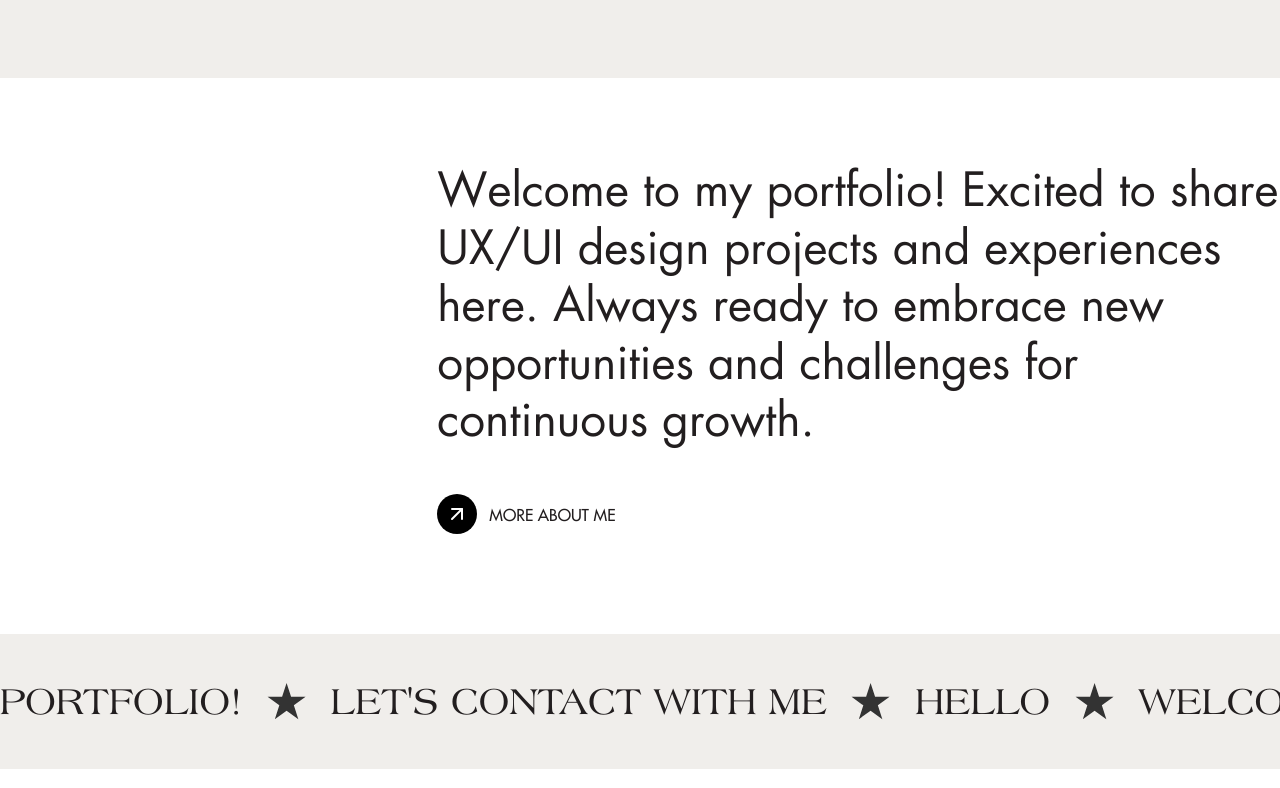
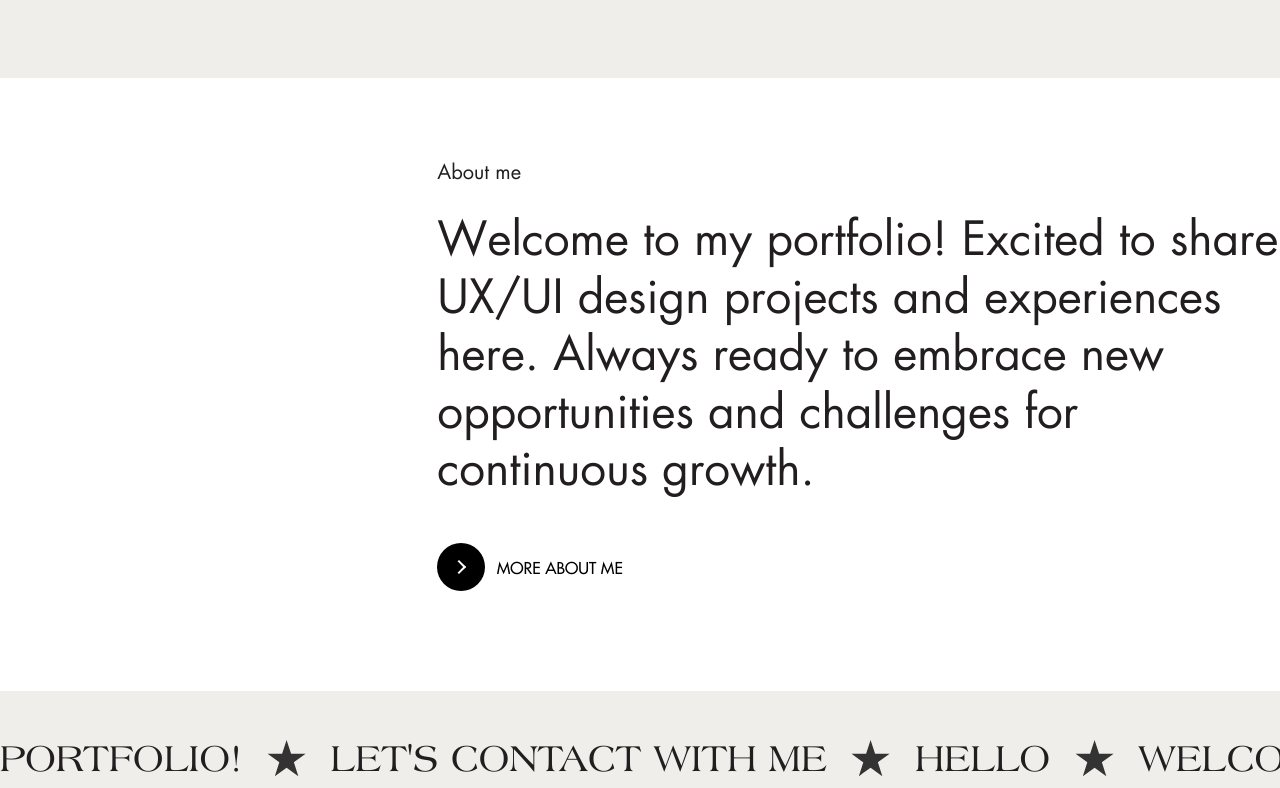
Before and after one commit to Nthuyduong/nthuyduong.github.io, a React (Create React App) app: page / in a window 1280 px wide. Shown: the part 737-1525 px from the top of the page. Built offline with nearby package versions, Linux system fonts and the light colour scheme.

Commit message:
button animation

```diff
--- a/src/pages/about.js
+++ b/src/pages/about.js
@@ -64,7 +64,9 @@ const About = () => {
           <div className="col-span-6 md:flex flex-col">
             <div className="md:text-[106px] text-[60px] mb-1 font-medium animate slideInUp cursor-text-wrp">DUONG.NT</div>
             <div className="heading_2 h-full animate slideInUp cursor-text-wrp md:mb-0 mb-4">HELLO AND WELCOME TO MY UX/UI PORTFOLIO.</div>
-            <div className="flex items-center md:mb-0 mb-4">
+
+            {/* Old button */}
+            <div className="flex items-center md:mb-0 mb-4 arrow-down-hover">
               <div className="bg-black mr-2 p-1 rounded-full">
                 <img className="" src="./images/icons/arrow-down.svg" alt="logo" loading="lazy" />
               </div>
@@ -72,6 +74,7 @@ const About = () => {
                 <span>MORE ABOUT ME</span>
               </div>
             </div>
+
           </div>
           <div className="col-span-6">
             <img className="w-100" src="./images/about/abtme.png" alt="#" loading="lazy"></img>
--- a/src/pages/home.js
+++ b/src/pages/home.js
@@ -342,19 +342,33 @@ const Home = () => {
         <div className="md:grid grid-cols-12 gap-5 pt-6 md:pt-7">
           <div className="col-span-4"></div>
           <div className="col-span-8">
-            <div className="heading_2">
+            <div className="heading_6 mb-4">About me</div>
+            <div className="heading_2 md:mb-6 mb-4">
               Welcome to my portfolio! Excited to share UX/UI design projects and
               experiences here. Always ready to embrace new opportunities and challenges
               for continuous growth.
             </div>
-            <div className="flex items-center mt-6">
+
+            {/* animation button */}
+            <Link to={ROUTER.ABOUT}>
+              <div id="container">
+                <button class="learn-more">
+                  <span class="circle" aria-hidden="true">
+                    <span class="icon arrow"></span>
+                  </span>
+                  <span class="button-text medium_text">MORE ABOUT ME</span>
+                </button>
+              </div>
+            </Link>
+
+            {/* <div className="flex items-center mt-6">
               <div className="bg-black mr-2 p-1 rounded-full">
                 <img className="" src="./images/icons/arrow-up-right.svg" alt="logo" loading="lazy" />
               </div>
               <div className="scroll-text medium_text" data-replace="MORE ABOUT ME">
                 <span>MORE ABOUT ME</span>
               </div>
-            </div>
+            </div> */}
           </div>
         </div>
       </div>
--- a/src/styles/animation.scss
+++ b/src/styles/animation.scss
@@ -229,3 +229,118 @@
   width: 100%;
   transition: 0.4s;
 }
+
+// Animation button
+
+
+$white: #fff;
+$black: #000;
+
+@mixin transition($property: all, $duration: 0.45s, $ease: cubic-bezier(0.65,0,.076,1)) {
+  transition: $property $duration $ease;
+}
+
+button.learn-more {
+  position: relative;
+  display: inline-block;
+  cursor: pointer;
+  outline: none;
+  border: 0;
+  vertical-align: middle;
+  text-decoration: none;
+  background: transparent;
+  padding: 0;
+  &.learn-more {
+    width: 13.5rem;
+    height: auto;
+    .circle {
+      @include transition(all, 0.45s, cubic-bezier(0.65,0,.076,1));
+      position: relative;
+      display: block;
+      margin: 0;
+      width: 3rem;
+      height: 3rem;
+      background: $black;
+      border-radius: 1.625rem;
+      .icon {
+        @include transition(all, 0.45s, cubic-bezier(0.65,0,.076,1));
+        position: absolute;
+        top: 0;
+        bottom: 0;
+        margin: auto;
+        background: $white;
+        &.arrow {
+          @include transition(all, 0.45s, cubic-bezier(0.65,0,.076,1));
+          left: 0.625rem;
+          width: 1.125rem;
+          height: 0.125rem;
+          background: none;
+          &::before {
+            position: absolute;
+            content: '';
+            top: -0.25rem;
+            right: 0.0625rem;
+            width: 0.625rem;
+            height: 0.625rem;
+            border-top: 0.125rem solid #fff;
+            border-right: 0.125rem solid #fff;
+            transform: rotate(45deg);
+          }
+        }
+      }
+    }
+    .button-text {
+      @include transition(all, 0.45s, cubic-bezier(0.65,0,.076,1));
+      position: absolute;
+      top: 0;
+      left: 0;
+      right: 0;
+      bottom: 0;
+      padding: 0.75rem 0;
+      margin: 0 0 0 1.8rem;
+      color: $black;
+      text-align: center;
+      text-transform: uppercase;
+    }
+  }
+  &:hover {
+    .circle {
+      width: 100%;
+      .icon {
+        &.arrow {
+        background: $white;
+        transform: translate(1rem, 0);
+        }
+      }
+    }
+    .button-text {
+      color: $white;
+    }
+  }
+}
+
+// BUTTON ARROW DOWN HOVER
+.arrow-down-hover img{
+  overflow: hidden;
+}
+.arrow-down-hover:hover img{
+  animation: rundown 0.5s;
+}
+
+@keyframes rundown {
+  0% {
+    transform: translateY(0);
+  }
+  49.5% {
+    transform: translateY(200%);
+  }
+  50% {
+    transform: translateY(-200%);
+  }
+  51.9% {
+    transform: translateY(-200%);
+  }
+  100% {
+    transform: translateY(0);
+  }
+}
```
